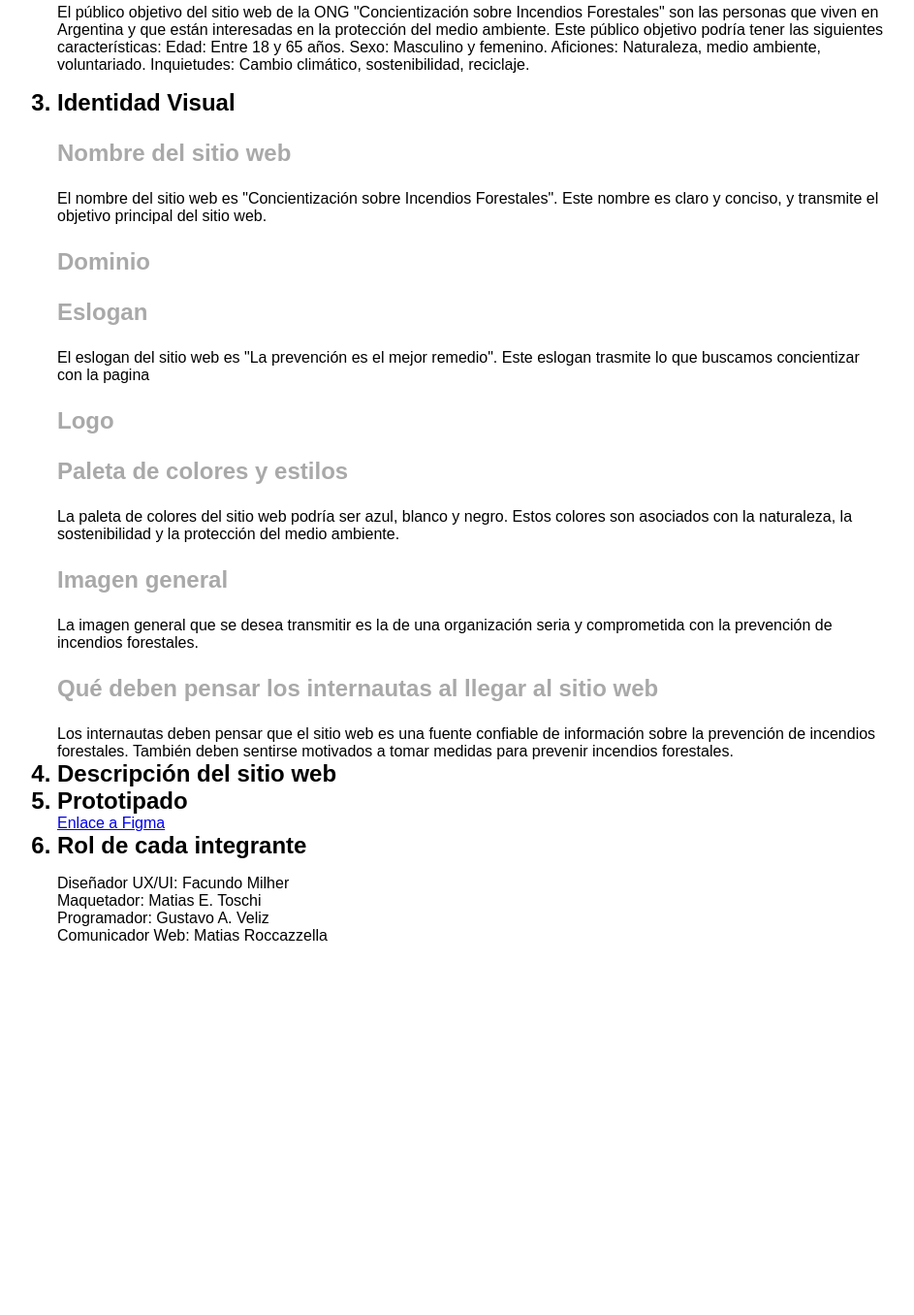
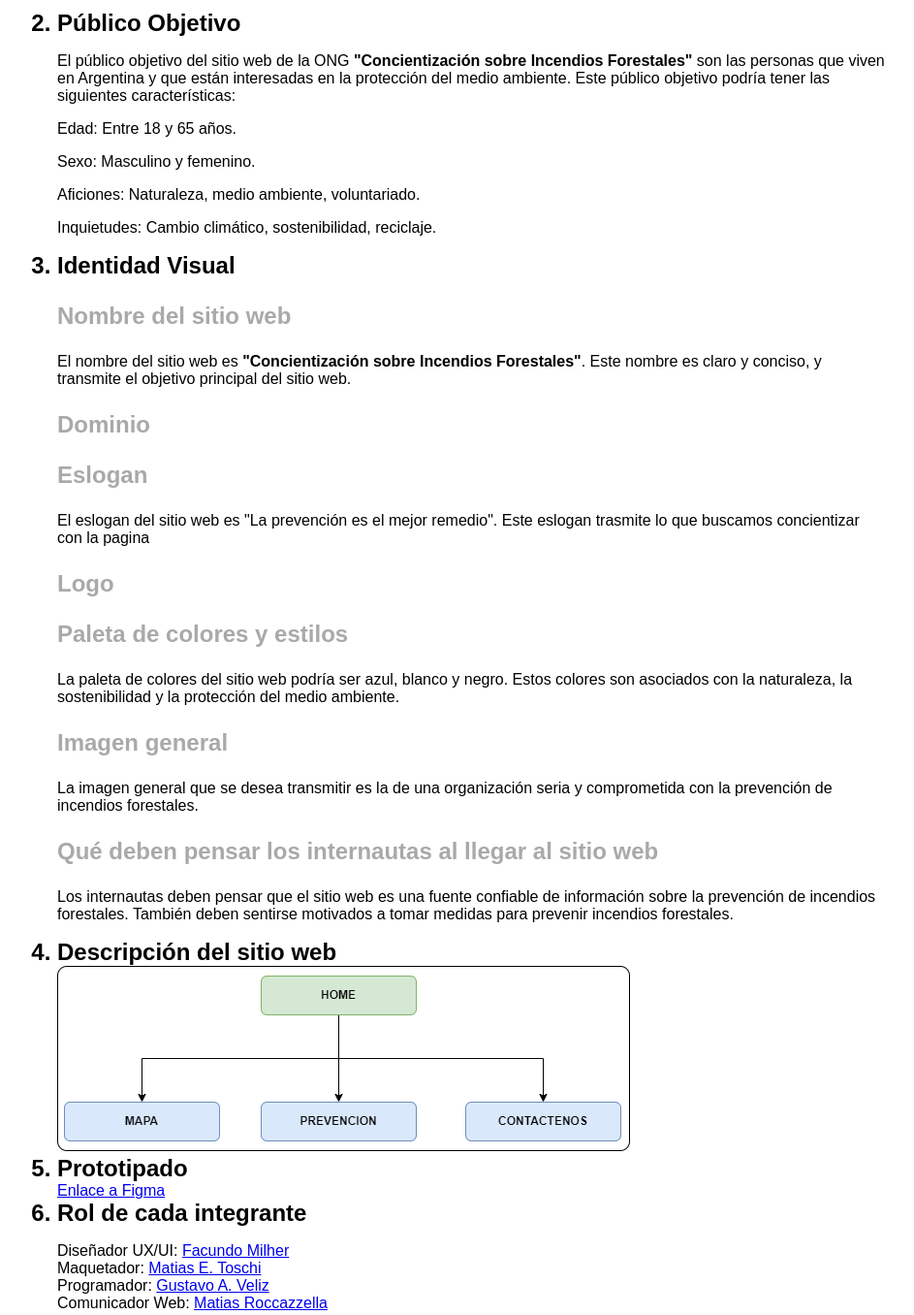
Before and after one commit to MToschiUade/sitioequipo4, a plain HTML site: page pages/avances.html in a window 1280 px wide. Shown: the part 580-1936 px from the top of the page at 97% size, without its empty margins (173-1116 px from the left). Before the commit the page ends 1570 px from the top, so only its background shows below. Drawn offline with Linux system fonts and the light colour scheme.

Commit message:
Update avances

```diff
--- a/pages/avances.html
+++ b/pages/avances.html
@@ -34,8 +34,9 @@
         <hr>
         <ol>
             <li class="lista-titulo-principal">Presentaci&oacute;n general del proyecto</li>
-            <p>Los incendios forestales son una de las principales amenazas ambientales en Argentina. Cada a&ntilde;o, estos incendios causan miles de hect&aacute;reas de bosques arrasados, la p&eacute;rdida de biodiversidad y la contaminaci&oacute;n del aire. En este contexto somos una ONG  llamada "Concientizaci&oacute;n sobre Incendios Forestales" buscamos crear un sitio web para concientizar a la poblaci&oacute;n sobre la importancia de la prevenci&oacute;n de incendios.
-                Nuestra actividad principal de la ONG es la concientizaci&oacute;n sobre los incendios forestales. A trav&eacute;s de campa&ntilde;as de difusi&oacute;n y otras actividades, la ONG busca sensibilizar a la poblaci&oacute;n sobre los riesgos de estos incendios y las medidas que se pueden tomar para prevenirlos.
+            <p>Los incendios forestales son una de las principales amenazas ambientales en Argentina. Cada a&ntilde;o, estos incendios causan miles de hect&aacute;reas de bosques arrasados, la p&eacute;rdida de biodiversidad y la contaminaci&oacute;n del aire. En este contexto somos una ONG  llamada <strong>"Concientizaci&oacute;n sobre Incendios Forestales"</strong> buscamos crear un sitio web para concientizar a la poblaci&oacute;n sobre la importancia de la prevenci&oacute;n de incendios.</p>
+            <p>Nuestra actividad principal de la ONG es la concientizaci&oacute;n sobre los incendios forestales. A trav&eacute;s de campa&ntilde;as de difusi&oacute;n y otras actividades, la ONG busca sensibilizar a la poblaci&oacute;n sobre los riesgos de estos incendios y las medidas que se pueden tomar para prevenirlos.</p>
+
                 El sitio web de la ONG tendr&aacute; los siguientes objetivos:
                 Concientizar a la poblaci&oacute;n sobre los incendios forestales. El sitio web proporcionar&aacute; informaci&oacute;n sobre los riesgos de estos incendios, las causas m&aacute;s comunes y las medidas que se pueden tomar para prevenirlos.
                 <p class="lista-titulo-secundario">Concepto general del sitio web</p>
@@ -44,34 +45,34 @@
                 Informaci&oacute;n general. Esta secci&oacute;n proporcionar&aacute; informaci&oacute;n b&aacute;sica sobre los incendios forestales, como sus causas, efectos y prevenci&oacute;n.
                 El ODS que abordamos es el 15 llamado Vida en los ecosistemas terrestres.</p>
             <li class="lista-titulo-principal">P&uacute;blico Objetivo</li>
-            <p>El público objetivo del sitio web de la ONG "Concientizaci&oacute;n sobre Incendios Forestales" son las personas que viven en Argentina y que est&aacute;n interesadas en la protecci&oacute;n del medio ambiente. Este público objetivo podr&iacute;a tener las siguientes caracter&iacute;sticas:
-                Edad: Entre 18 y 65 a&ntilde;os.
-                Sexo: Masculino y femenino.
-                Aficiones: Naturaleza, medio ambiente, voluntariado.
-                Inquietudes: Cambio clim&aacute;tico, sostenibilidad, reciclaje.</p>
+            <p>El público objetivo del sitio web de la ONG <strong>"Concientizaci&oacute;n sobre Incendios Forestales"</strong> son las personas que viven en Argentina y que est&aacute;n interesadas en la protecci&oacute;n del medio ambiente. Este público objetivo podr&iacute;a tener las siguientes caracter&iacute;sticas:
+            <p> Edad: Entre 18 y 65 a&ntilde;os.</p>
+            <p>Sexo: Masculino y femenino.</p>
+            <p>Aficiones: Naturaleza, medio ambiente, voluntariado.</p>
+            <p>Inquietudes: Cambio clim&aacute;tico, sostenibilidad, reciclaje.</p>
             <li class="lista-titulo-principal">Identidad Visual</li>
             <p class="lista-titulo-secundario">Nombre del sitio web</p>
-            <p>El nombre del sitio web es "Concientizaci&oacute;n sobre Incendios Forestales". Este nombre es claro y conciso, y transmite el objetivo principal del sitio web.</p>
+            <p>El nombre del sitio web es <strong>"Concientizaci&oacute;n sobre Incendios Forestales"</strong>. Este nombre es claro y conciso, y transmite el objetivo principal del sitio web.</p>
             <p class="lista-titulo-secundario">Dominio</p>
             <p class="lista-titulo-secundario">Eslogan</p>
-            El eslogan del sitio web  es "La prevenci&oacute;n es el mejor remedio". Este eslogan trasmite lo que buscamos concientizar con la pagina
+            <p>El eslogan del sitio web  es "La prevenci&oacute;n es el mejor remedio". Este eslogan trasmite lo que buscamos concientizar con la pagina</p>
             <p class="lista-titulo-secundario">Logo</p>
             <p class="lista-titulo-secundario">Paleta de colores y estilos</p>
-            La paleta de colores del sitio web podr&iacute;a ser azul, blanco y negro. Estos colores son asociados con la naturaleza, la sostenibilidad y la protecci&oacute;n del medio ambiente.
+            <p>La paleta de colores del sitio web podr&iacute;a ser azul, blanco y negro. Estos colores son asociados con la naturaleza, la sostenibilidad y la protecci&oacute;n del medio ambiente.</p>
             <p class="lista-titulo-secundario">Imagen general</p>
-            La imagen general que se desea transmitir es la de una organizaci&oacute;n seria y comprometida con la prevenci&oacute;n de incendios forestales.
+            <p>La imagen general que se desea transmitir es la de una organizaci&oacute;n seria y comprometida con la prevenci&oacute;n de incendios forestales.</p>
             <p class="lista-titulo-secundario">Qu&eacute; deben pensar los internautas al llegar al sitio web</p>
-            Los internautas deben pensar que el sitio web es una fuente confiable de informaci&oacute;n sobre la prevenci&oacute;n de incendios forestales. Tambi&eacute;n deben sentirse motivados a tomar medidas para prevenir incendios forestales.
+            <p>Los internautas deben pensar que el sitio web es una fuente confiable de informaci&oacute;n sobre la prevenci&oacute;n de incendios forestales. Tambi&eacute;n deben sentirse motivados a tomar medidas para prevenir incendios forestales.</p>
             <li class="lista-titulo-principal">Descripci&oacute;n del sitio web</li>
+            <img class="responsive-img" src="../assets/avances/mapa.png" alt="Mapa del sitio">
             <li class="lista-titulo-principal">Prototipado</li>
-
             <a href="https://www.figma.com/file/qjze5Az1dsorcEh6qbTy0T/Untitled?type=design&node-id=0-1&mode=design&t=a0v1DqFmJEckrL65-0" target="_blank">Enlace a Figma</a>
             <li class="lista-titulo-principal">Rol de cada integrante</li>
             <p>
-                Diseñador UX/UI: Facundo Milher <br />
-                Maquetador: Matias E. Toschi <br />
-                Programador: Gustavo A. Veliz <br />
-                Comunicador Web: Matias Roccazzella
+                Diseñador UX/UI: <a href="https://facumilher.github.io/CVFacundo-Milher/" target="_blank">Facundo Milher</a><br />
+                Maquetador: <a href="https://mtoschiuade.github.io/matiasCV2023DesaWebC2/" target="_blank">Matias E. Toschi</a><br />
+                Programador: <a href="https://gveliz2000.github.io/curriculum/" target="_blank">Gustavo A. Veliz</a><br />
+                Comunicador Web: <a href="https://mroccazzella.github.io/CV-MatiasRoccazzella/" target="_blank">Matias Roccazzella</a>
             </p>
         </ol>
     </main>
```
Also changed, not shown: assets/avances/mapa.png (added).
